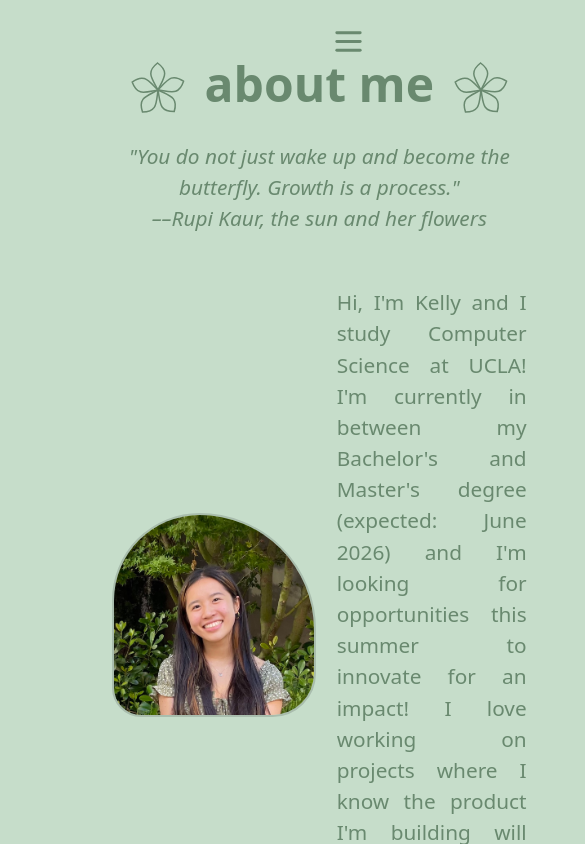
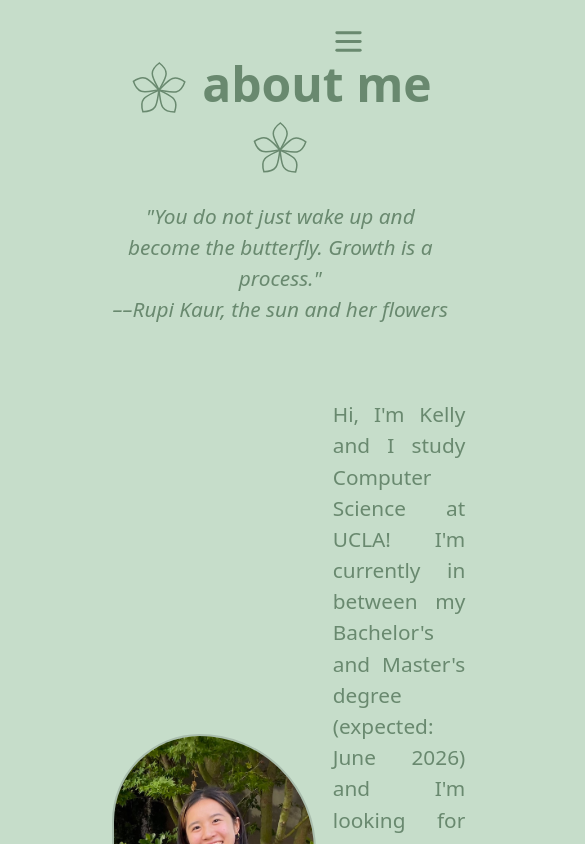
Before and after one commit to kellyy8/kellyy8.github.io, a React (Vite) app in the folder web_portfolio/: page /about in a window 390 px wide. Shown: the top 844 px of the page, 585 px wide, since content can reach past the window. Built offline with nearby package versions, Linux system fonts and the light colour scheme.

Commit message:
Add responsiveness.

```diff
--- a/web_portfolio/src/AboutMe.css
+++ b/web_portfolio/src/AboutMe.css
@@ -31,6 +31,7 @@
 
 .skill-list-pair {
     display: flex;
+    flex-wrap: wrap;
     flex-direction: row;
     column-gap: 2%;
 
@@ -48,8 +49,8 @@
 .ec-card-container {
     width: 100%;
     display: flex;
+    flex-wrap: wrap;
     flex-direction: row;
-    flex-wrap: wrap;
     justify-content: left;
     align-items: flex-start;
     column-gap: 5%;
--- a/web_portfolio/src/Hobbies.css
+++ b/web_portfolio/src/Hobbies.css
@@ -1,7 +1,7 @@
 .gd-container, .non-gd-container {
     display: flex;
+    flex-wrap: wrap;
     flex-direction: row;
-    flex-wrap: wrap;
     align-items: flex-end;
 
     margin: 2em 0;
--- a/web_portfolio/src/Hobbies.tsx
+++ b/web_portfolio/src/Hobbies.tsx
@@ -89,7 +89,7 @@ function Hobbies() {
     }, [showModal])
 
     return(
-        <>
+        <div id="hobbies-page">
             <NavBar />
 
             <div className="page-header">
@@ -148,7 +148,7 @@ function Hobbies() {
 
             <Footer />
 
-        </>
+        </div>
     )
 }
 
--- a/web_portfolio/src/NavBar.css
+++ b/web_portfolio/src/NavBar.css
@@ -58,6 +58,7 @@
 
 .navbar-menu-option {
     display: flex;
+    flex-wrap: wrap;
     justify-content: left;
     align-items: center;
 }
--- a/web_portfolio/src/Projects.css
+++ b/web_portfolio/src/Projects.css
@@ -1,9 +1,6 @@
 .project-card-container {
     width: 90%;
     margin: 2em 0;
-    justify-self: center;
-
-    /* border: solid 1px var(--dark-green); */
 
     display: flex;
     flex-wrap: wrap;
@@ -73,6 +70,7 @@
     height: 100vh;
     z-index: 1;
     pointer-events: none; /* only modal and overlay interactable */
+    overflow-y: auto;  /* Allow users to scroll in modal if content is large. */
 }
 
 .modal-overlay {
@@ -95,7 +93,6 @@
 
     width: 70%;
     max-height: 100vh;
-    overflow-y: auto;  /* Allow users to scroll in modal if content is large. */
     pointer-events: auto;  /* Keep links & buttons in modal interactive. Background non-interactive. */
 
     /* Align items within the modal. */
--- a/web_portfolio/src/Projects.tsx
+++ b/web_portfolio/src/Projects.tsx
@@ -103,7 +103,7 @@ function Projects() {
     }, [showModal])
 
     return (
-        <>
+        <div id="projects-page">
             <NavBar />
 
             <div className="page-header">
@@ -149,7 +149,7 @@ function Projects() {
             </div>
 
             <Footer />
-        </>
+        </div>
     )
 }
 
--- a/web_portfolio/src/data.ts
+++ b/web_portfolio/src/data.ts
@@ -298,16 +298,16 @@ export const hobbyData : Array<HobbyDetails> = [
         title: "LSHIP Set [FRONT VIEW] || Supernova: Foundations Choreography Spring 2024 Exhibition",
         link: "https://www.youtube.com/embed/Wt6Mk7rmTzA?si=4IwZ8wqcydEdNZ3H",
     },
-    {
-        category: 'Dance',
-        title: "ACA [WIDE VIEW] || Resurgence 2023 [@VIBRVNCY 4k]",
-        link: "https://www.youtube.com/embed/la12pLEXvKw?si=ZI6eJ-FQOLiBRHf4",
-    },
-    {
-        category: 'Dance',
-        title: "ACA [FRONT VIEW] || Resurgence 2023 [@VIBRVNCY 4k]",
-        link: "https://www.youtube.com/embed/FfaZ7bYxWmY?si=1t_nS0PJ_JPTeBm0",
-    },
+    // {
+    //     category: 'Dance',
+    //     title: "ACA [WIDE VIEW] || Resurgence 2023 [@VIBRVNCY 4k]",
+    //     link: "https://www.youtube.com/embed/la12pLEXvKw?si=ZI6eJ-FQOLiBRHf4",
+    // },
+    // {
+    //     category: 'Dance',
+    //     title: "ACA [FRONT VIEW] || Resurgence 2023 [@VIBRVNCY 4k]",
+    //     link: "https://www.youtube.com/embed/FfaZ7bYxWmY?si=1t_nS0PJ_JPTeBm0",
+    // },
     {
         category: 'Dance',
         title: "ACA [WIDE VIEW] || Prelude NorCal 2023",
--- a/web_portfolio/src/index.css
+++ b/web_portfolio/src/index.css
@@ -6,7 +6,7 @@
   min-height: 60vh;
 }
 
-#home-page {
+#home-page, #projects-page, #hobbies-page, #about-me-page {
   display: flex;
   flex-direction: column;
   align-items: center;
@@ -149,6 +149,7 @@ button:focus-visible {
 .filter-panel {
   width: 80%;
   display: flex;
+  flex-wrap: wrap;
   justify-content: space-between;
   align-items: center;
   justify-self: center;
@@ -233,12 +234,13 @@ button:focus-visible {
 
 .page-header {
   display: flex;
+  flex-wrap: wrap;
   flex-direction: row;
-  flex-wrap: wrap;
   justify-content: center;
   align-items: flex-end;
   column-gap: 4%;
   margin: 1em 0 0;
+  width: 100%;
 
   & h1 {
     margin: 0;
```
